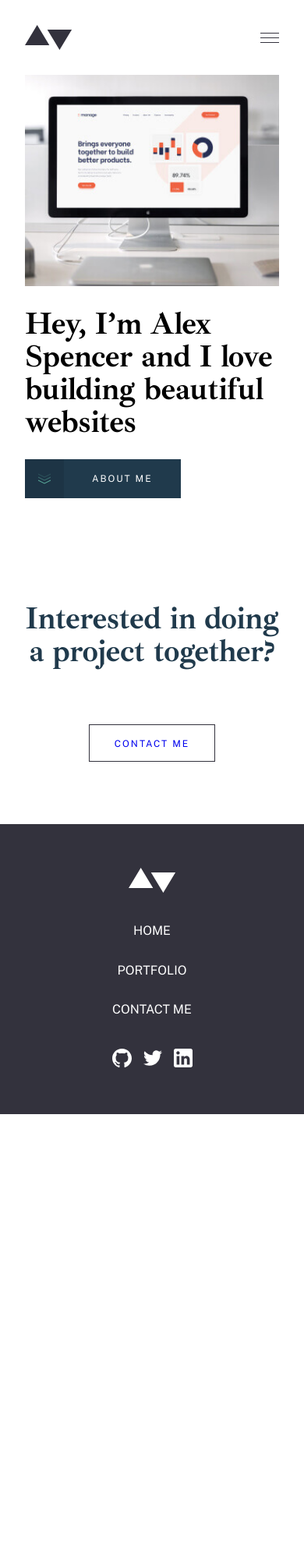
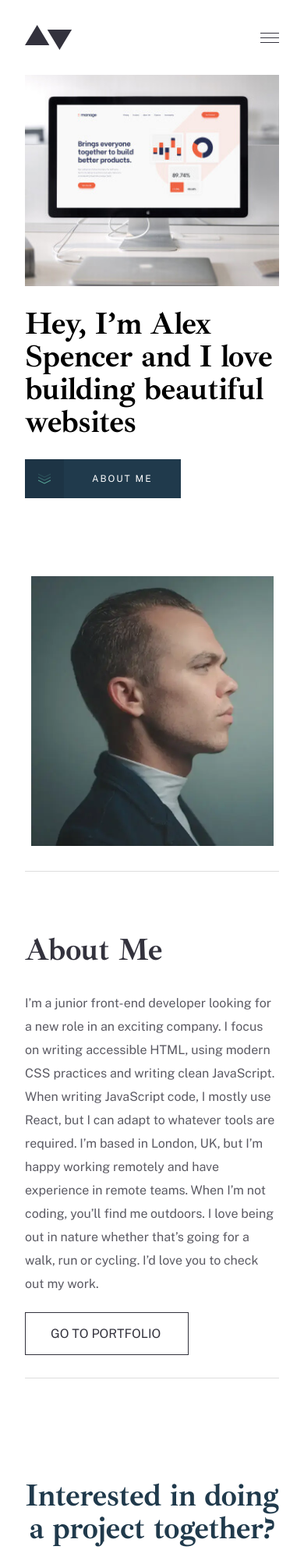
Before and after one commit to sherzoDev/exem-minimalist-app, a plain HTML site: page index.html in a window 390 px wide. Shown: the top 1997 px of the page at 78% size. Before the commit the page ends 1429 px from the top, so only its background shows below. Drawn offline with Linux system fonts and the light colour scheme.

Commit message:
Intial commit

```diff
--- a/index.html
+++ b/index.html
@@ -58,6 +58,56 @@
             </div>
         </section>
         <!-- Site Hero Finish -->
+        <!-- Site About Start -->
+        <section class="about">
+            <div class="container">
+                <div class="about__wrapper">
+                    <div class="about__img-box">
+
+                        <picture class="about__picture">
+
+                            <source type="image/webp" media="(min-width: 950px)" width="545" height="600" srcset="./images/alex-desktop-webP.webp 1x,
+                        ./images/alex-desktop-webP@2x.webp 2x" />
+
+                            <source media="(min-width: 950px)" width="545" height="600"
+                                srcset="./images/alex-desktop.jpg 1x, ./images/alex-desktop@2x.jpg 2x" />
+
+                            <source type="image/webp" media="(min-width: 700px)" srcset="./images/alex-tablet-webP.webp 1x,
+                                                ./images/alex-tablet-webP@2x.webp 2x" />
+
+                            <source media="(min-width: 700px)"
+                                srcset="./images/alex-tablet.jpg 1x, ./images/alex-tablet@2x.jpg 2x" />
+
+                            <source type="image/webp" srcset="./images/alex-mobile-webP.webp 1x,
+                                                ./images/alex-mobile-webP@2x.webp 2x" />
+
+                            <img class="about__img" src="./images/alex-mobile.jpg"
+                                srcset="./images/alex-mobile.jpg 1x, ./images/alex-mobile@2x.jpg 2x" width="311"
+                                height="474" alt="A man look at left side">
+
+                        </picture>
+
+                    </div>
+                    <div class="about__title-box">
+                        <h2 class="about__title">
+                            About Me
+                        </h2>
+                        <p class="about__text">
+                            I’m a junior front-end developer looking for a new role in an exciting company. I focus on
+                            writing accessible HTML, using modern CSS practices and writing clean JavaScript. When
+                            writing JavaScript code, I mostly use React, but I can adapt to whatever tools are required.
+                            I’m based in London, UK, but I’m happy working remotely and have experience in remote teams.
+                            When I’m not coding, you’ll find me outdoors. I love being out in nature whether that’s
+                            going for a walk, run or cycling. I’d love you to check out my work.
+                        </p>
+                        <div class="about__btn-box">
+                            <a href="./portfolio.html" class="about__btn">GO TO PORTFOLIO</a>
+                        </div>
+                    </div>
+                </div>
+            </div>
+        </section>
+        <!-- Site About Finish -->
     </main>
     <!-- Site Main Finish -->
 
--- /dev/null
+++ b/scss/blocks/_about.scss
@@ -0,0 +1,86 @@
+.about {
+    padding-bottom: 96px;
+}
+
+.about__title-box {
+    border-top: 1px solid #ddd;
+    border-bottom: 1px solid #ddd;
+    margin-left: 50px;
+    padding-bottom: 46px;
+    padding-top: 46px;
+}
+
+.about__title {
+    font-family: 'Ibarra Real Nova';
+    font-weight: 700;
+    font-size: 40px;
+    line-height: 42px;
+    letter-spacing: -0.357143px;
+    color: var(--main-grayish-dark-blue);
+}
+
+.about__text {
+    font-weight: 400;
+    font-size: 16px;
+    line-height: 30px;
+    color: var(--main-grayish-dark-blue);
+    opacity: 0.8;
+    padding-bottom: 24px;
+}
+
+.about__btn {
+    border: 1px solid var(--main-grayish-dark-blue);
+    text-decoration: none;
+    color: var(--main-grayish-dark-blue);
+    padding-right: 35px;
+    padding-left: 32px;
+    padding-top: 17px;
+    padding-bottom: 17px;
+    transition: 0.3s;
+
+    &:hover {
+        background-color: var(--main-grayish-dark-blue);
+        color: var(--main-white-color);
+    }
+
+}
+
+@media only screen and (min-width: 300px) and (max-width: 700px) {
+    .about__picture {
+        display: flex;
+        justify-content: center;
+        align-items: center;
+    }
+
+    .about__title-box {
+        margin-top: 32px;
+        margin-left: 0px;
+    }
+}
+
+@media only screen and (min-width: 300px) and (max-width: 375px) {
+
+    .about__img {
+        width: 250px;
+    }
+
+}
+
+@include mobile-first(700px) {
+
+    .about__wrapper {
+        display: flex;
+        justify-content: space-between;
+        align-items: center;
+    }
+
+}
+
+@include mobile-first(768px) {
+
+    .about__title-box {
+        max-width: 400px;
+        margin-left: 69px;
+    }
+
+}
--- a/scss/blocks/_blocks.scss
+++ b/scss/blocks/_blocks.scss
@@ -3,6 +3,7 @@
 @import "header";
 @import "hero";
 @import "article";
+@import "about";
 @import "touch";
 @import "form";
 @import "footer";
```
Also changed, not shown: css/main.css, 1 other file.
